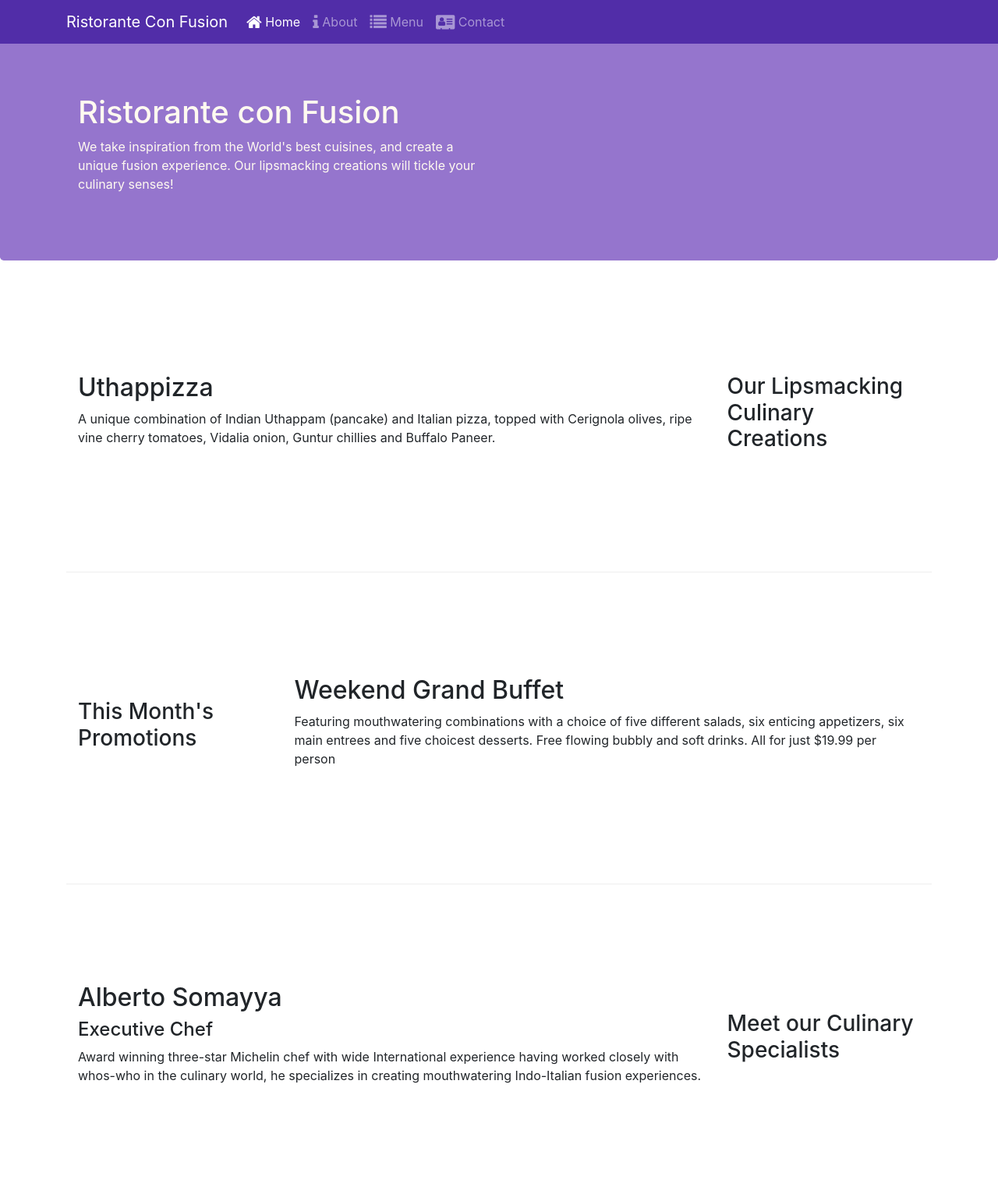
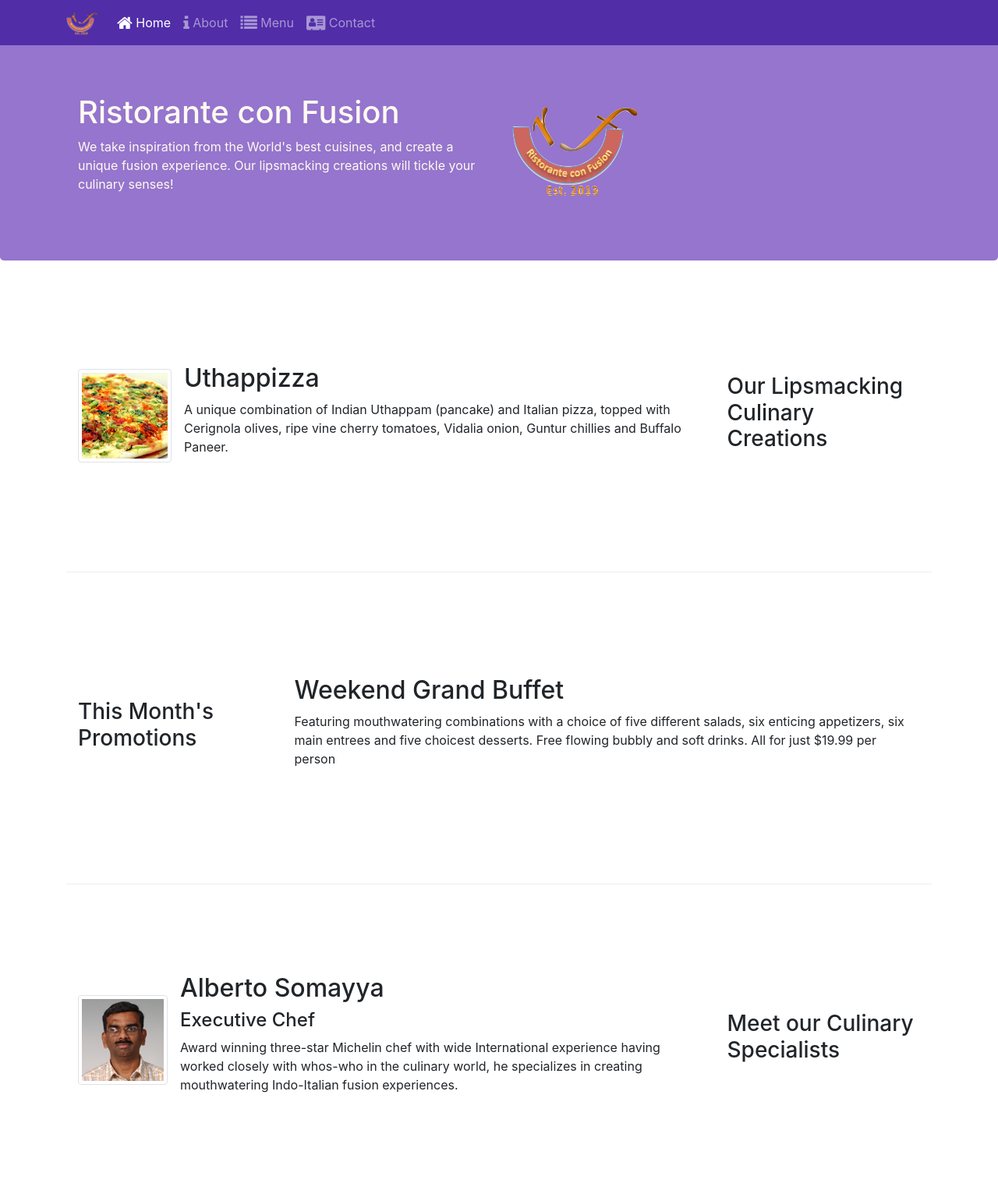
Before and after one commit to oihaa/bootstrap-confusion, a website: page index.html in a window 1280 px wide. Shown: the top 1531 px of the page at 78% size. Drawn offline with nearby package versions, Linux system fonts and the light colour scheme.

Commit message:
Images and media

```diff
--- a/index.html
+++ b/index.html
@@ -21,7 +21,7 @@
 	<button class="navbar-toggler" type="button" data-toggle="collapse" data-target="#Navbar">
                 <span class="navbar-toggler-icon"></span>
         </button>
-        <a class="navbar-brand" href="#">Ristorante Con Fusion</a>
+        <a class="navbar-brand" href="#"><img src="img/logo.png" height="30" width="41"></a>
 	<div class="collapse navbar-collapse" id="Navbar">
           <ul class="navbar-nav mr-auto">
 	    <li class="nav-item active">
@@ -47,7 +47,8 @@
                     <h1>Ristorante con Fusion</h1>
                     <p>We take inspiration from the World's best cuisines, and create a unique fusion experience. Our lipsmacking creations will tickle your culinary senses!</p>
                 </div>
-                <div class="col-12 col-sm"≈ß>
+		<div class="col-12 col-sm align-self-center">
+                    <img src="img/logo.png" class="img-fluid">
                 </div>
             </div>
         </div>
@@ -59,8 +60,17 @@
                 <h3>Our Lipsmacking Culinary Creations</h3>
             </div>
             <div class="col-12 order-sm-first col-sm col-md">
-                <h2>Uthappizza</h2>
-                <p>A unique combination of Indian Uthappam (pancake) and Italian pizza, topped with Cerignola olives, ripe vine cherry tomatoes, Vidalia onion, Guntur chillies and Buffalo Paneer.</p>
+	      <div class="media">
+                <img class="d-flex mr-3 img-thumbnail align-self-center"
+                     src="img/uthappizza.png" alt="Uthappizza">
+                <div class="media-body">
+                  <h2 class="mt-0">Uthappizza</h2>
+                  <p class="d-none d-sm-block">A unique combination of Indian Uthappam (pancake) and
+                            Italian pizza, topped with Cerignola olives, ripe vine
+                            cherry tomatoes, Vidalia onion, Guntur chillies and
+                            Buffalo Paneer.</p>
+                </div>
+              </div>
             </div>
         </div>
 
@@ -80,9 +90,18 @@
                 <h3>Meet our Culinary Specialists</h3>
             </div>
             <div class="col-12 order-sm-first col-sm col-md">
-                <h2>Alberto Somayya</h2>
-                <h4>Executive Chef</h4>
-                <p>Award winning three-star Michelin chef with wide International experience having worked closely with whos-who in the culinary world, he specializes in creating mouthwatering Indo-Italian fusion experiences. </p>
+	      <div class="media">
+                <img class="d-flex mr-3 img-thumbnail align-self-center"
+                     src="img/alberto.png" alt="Alberto Somayya">
+                <div class="media-body">
+                  <h2 class="mt-0">Alberto Somayya</h2>
+                  <h4>Executive Chef</h4>
+                  <p class="d-none d-sm-block">Award winning three-star Michelin chef with wide
+                            International experience having worked closely with
+                            whos-who in the culinary world, he specializes in
+                            creating mouthwatering Indo-Italian fusion experiences.
+                            </p>
+                </div>
             </div>
         </div>
     </div>
```
Also changed, not shown: aboutus.html (+3 -2 lines), contactus.html (+3 -2 lines), img/alberto.png (added), img/buffet.png (added), img/logo.png (added), img/uthappizza.png (added).
